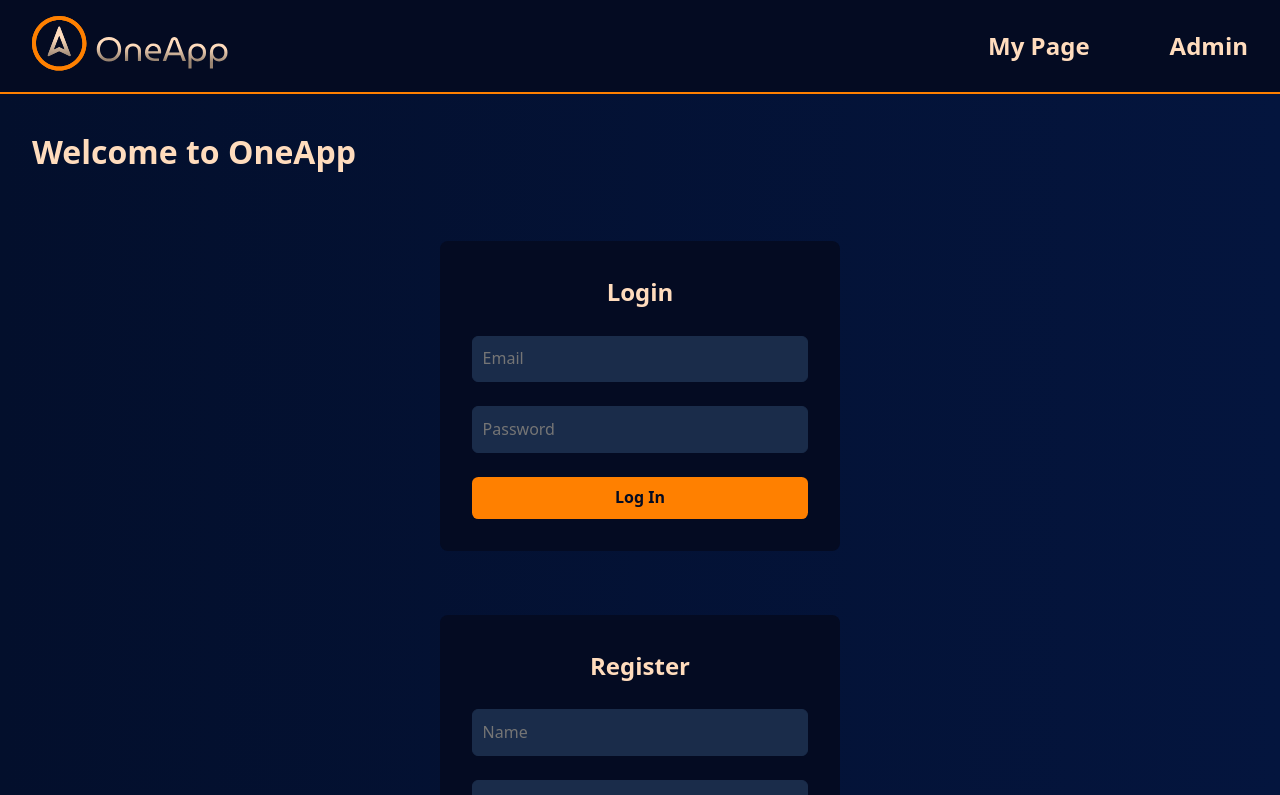
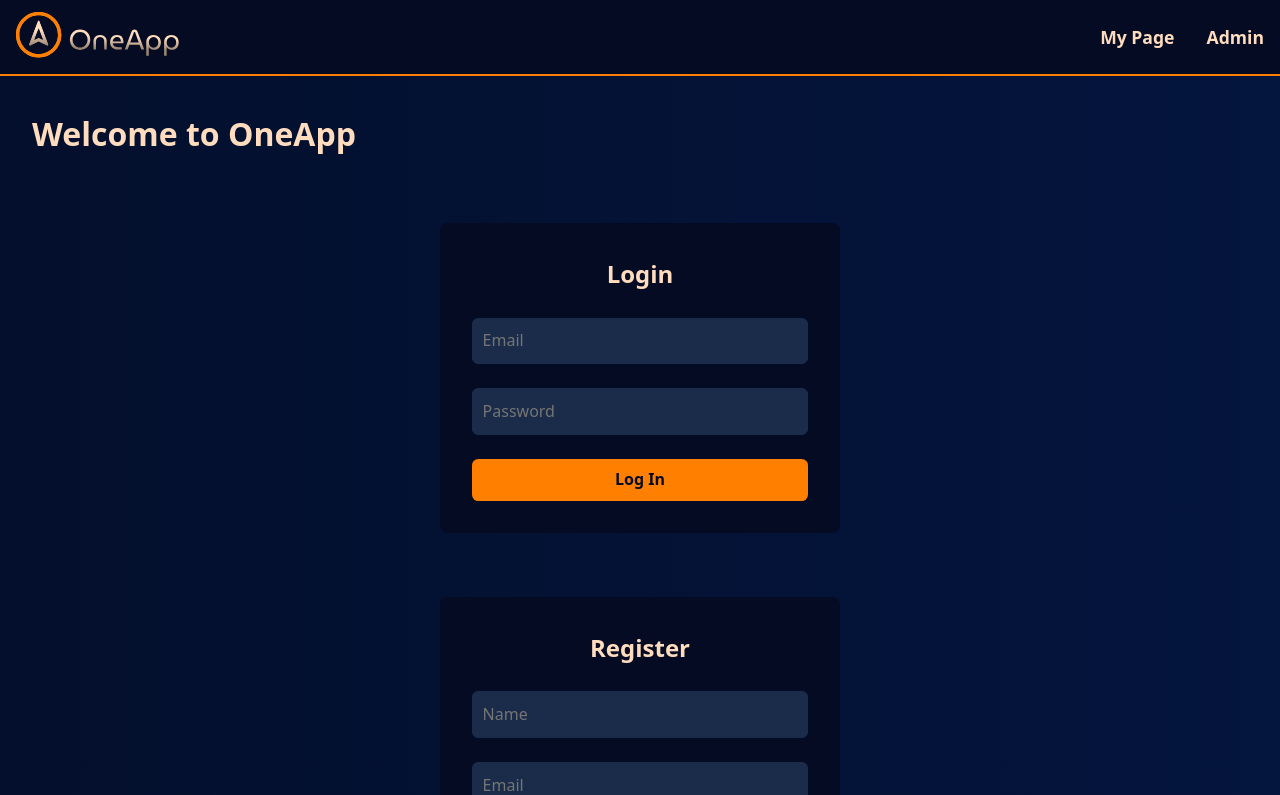
Before and after one commit to Eivind-Haukeberg/S2_final_project, a React (Vite) app: page / in a window 1280 px wide. Shown: the top 795 px of the page. Built offline with nearby package versions, Linux system fonts and the light colour scheme; no server answers; the database is empty.

Commit message:
add responsive styling

```diff
--- a/src/components/AdminCollectionList/AdminCollectionList.module.css
+++ b/src/components/AdminCollectionList/AdminCollectionList.module.css
@@ -55,3 +55,17 @@
   display: flex;
   gap: 1rem;
 }
+
+@media (max-width: 768px) {
+  .admin-collection-list__table {
+    font-size: 0.85rem;
+    display: block;
+    overflow-x: auto;
+    white-space: nowrap;
+  }
+
+  .admin-collection-list__actions {
+    flex-direction: column;
+    gap: 0.5rem;
+  }
+}
--- a/src/components/AdminForm/AdminForm.module.css
+++ b/src/components/AdminForm/AdminForm.module.css
@@ -91,3 +91,21 @@
   font-size: 0.9rem;
   text-align: center;
 }
+
+/* === Responsive === */
+@media (max-width: 768px) {
+  .admin-form {
+    padding: 1rem;
+  }
+
+  .admin-form__input,
+  .admin-form__select {
+    font-size: 0.95rem;
+    min-width: 100%;
+  }
+
+  .admin-form__input-row,
+  .admin-form__search-section {
+    flex-direction: column;
+  }
+}
--- a/src/components/LoginForm/LoginForm.module.css
+++ b/src/components/LoginForm/LoginForm.module.css
@@ -30,3 +30,21 @@
   font-size: 0.9rem;
   text-align: center;
 }
+
+/* === Responsive === */
+@media (max-width: 768px) {
+  .login-form {
+    padding: 1.5rem 1rem;
+    max-width: 100%;
+    margin: 2rem auto;
+  }
+
+  .login-form__input {
+    font-size: 1rem;
+    width: 100%;
+  }
+
+  .login-form__title {
+    font-size: 1.3rem;
+  }
+}
--- a/src/components/MyListGrid/MyListGrid.module.css
+++ b/src/components/MyListGrid/MyListGrid.module.css
@@ -24,7 +24,6 @@
   border-radius: 4px;
 }
 
-/* Poster image */
 .my-list-grid__image {
   width: 100%;
   display: block;
@@ -33,12 +32,10 @@
   position: relative;
 }
 
-/* Zoom effect on hover */
 .my-list-grid__image-wrapper:hover .my-list-grid__image {
   transform: scale(1.05);
 }
 
-/* Overlay */
 .my-list-grid__image-wrapper::before {
   content: '';
   position: absolute;
@@ -52,7 +49,6 @@
   opacity: 0;
 }
 
-/* Title overlay */
 .my-list-grid__title {
   position: absolute;
   bottom: 0;
@@ -71,3 +67,17 @@
 .my-list-grid__image-wrapper:hover .my-list-grid__title {
   opacity: 1;
 }
+
+@media (max-width: 768px) {
+  .my-list-grid {
+    padding: 1rem;
+  }
+
+  .my-list-grid__items {
+    grid-template-columns: repeat(auto-fill, minmax(160px, 1fr));
+  }
+
+  .my-list-grid__title {
+    font-size: 0.9rem;
+  }
+}
--- a/src/components/Navbar/Navbar.jsx
+++ b/src/components/Navbar/Navbar.jsx
@@ -1,29 +1,45 @@
+import { useState } from 'react';
 import { Link } from 'react-router-dom';
 import logo from '../../assets/logo/OneApp_logo.svg';
 import styles from './Navbar.module.css';
 
 function Navbar() {
+  const [isMenuOpen, setIsMenuOpen] = useState(false);
+
   return (
     <nav className={styles['navigation-bar']}>
-      <div className={styles['navigation-bar__logo']}>
-        <Link to='/'>
+      <div className={styles['navigation-bar__container']}>
+        <Link to='/' className={styles['navigation-bar__logo']}>
           <img
             src={logo}
             alt='OneApp Logo'
             className={styles['navigation-bar__logo-image']}
           />
         </Link>
-      </div>
-      <div className={styles['navigation-bar__links']}>
-        {/* <Link to='/' className={styles['navigation-bar__link']}>
-          Home
-        </Link> */}
-        <Link to='/my-page' className={styles['navigation-bar__link']}>
-          My Page
-        </Link>
-        <Link to='/admin' className={styles['navigation-bar__link']}>
-          Admin
-        </Link>
+
+        <button
+          className={styles['navigation-bar__burger']}
+          onClick={() => setIsMenuOpen((prev) => !prev)}>
+          ☰
+        </button>
+
+        <div
+          className={`${styles['navigation-bar__links']} ${
+            isMenuOpen ? styles['navigation-bar__links--open'] : ''
+          }`}>
+          <Link
+            to='/my-page'
+            className={styles['navigation-bar__link']}
+            onClick={() => setIsMenuOpen(false)}>
+            My Page
+          </Link>
+          <Link
+            to='/admin'
+            className={styles['navigation-bar__link']}
+            onClick={() => setIsMenuOpen(false)}>
+            Admin
+          </Link>
+        </div>
       </div>
     </nav>
   );
--- a/src/components/Navbar/Navbar.module.css
+++ b/src/components/Navbar/Navbar.module.css
@@ -1,37 +1,82 @@
 .navigation-bar {
-  display: flex;
-  justify-content: space-between;
-  align-items: center;
-  padding: 1rem;
+  width: 100%;
   background-color: var(--primary-dark);
   color: var(--font-on-dark);
-  font-size: 1.5rem;
-  font-weight: bolder;
   border-bottom: 2px solid var(--primary-orange);
+  font-weight: bold;
+}
+
+.navigation-bar__container {
+  display: flex;
+  align-items: center;
+  justify-content: space-between;
+  padding: 0.75rem 1rem;
+  margin: auto;
+  position: relative;
 }
 
 .navigation-bar__logo {
-  height: 60px;
-  width: auto;
-  margin-left: 1rem;
+  display: flex;
+  align-items: center;
 }
 
 .navigation-bar__logo-image {
-  height: 60px;
+  height: 50px;
   width: auto;
 }
 
+/* Nav links (desktop) */
 .navigation-bar__links {
   display: flex;
-  gap: 5rem;
-  margin-right: 1rem;
+  gap: 2rem;
 }
 
 .navigation-bar__link {
   color: var(--font-on-dark);
   text-decoration: none;
+  font-size: 1.1rem;
 }
 
 .navigation-bar__link:hover {
   text-decoration: underline;
 }
+
+/* Burger button (hidden by default) */
+.navigation-bar__burger {
+  display: none;
+  font-size: 2rem;
+  background: none;
+  border: none;
+  color: var(--font-on-dark);
+  cursor: pointer;
+}
+
+/* Responsive styles */
+@media (max-width: 768px) {
+  .navigation-bar__burger {
+    display: block;
+  }
+
+  .navigation-bar__links {
+    display: none;
+    position: absolute;
+    top: 100%;
+    right: 1rem;
+    background-color: var(--primary-dark);
+    flex-direction: column;
+    gap: 1rem;
+    padding: 1rem;
+    border: 1px solid var(--primary-orange);
+    border-radius: 6px;
+    z-index: 10;
+  }
+
+  .navigation-bar__links--open {
+    display: flex;
+  }
+
+  .navigation-bar__link {
+    font-size: 1.1rem;
+    text-align: right;
+  }
+}
--- a/src/components/RegisterForm/RegisterForm.module.css
+++ b/src/components/RegisterForm/RegisterForm.module.css
@@ -36,3 +36,21 @@
   font-size: 0.9rem;
   text-align: center;
 }
+
+/* === Responsive === */
+@media (max-width: 768px) {
+  .register-form {
+    padding: 1.5rem 1rem;
+    max-width: 100%;
+    margin: 2rem auto;
+  }
+
+  .register-form__input {
+    font-size: 1rem;
+    width: 100%;
+  }
+
+  .register-form__title {
+    font-size: 1.3rem;
+  }
+}
--- a/src/index.css
+++ b/src/index.css
@@ -22,9 +22,13 @@ body {
   margin: 2rem;
 }
 
-/* .auth-form {
-  display: flex;
-  justify-content: center;
-  flex-wrap: wrap;
-  gap: 10rem;
-} */
+/* === Responsive Tweaks === */
+@media (max-width: 768px) {
+  .my-page__info,
+  .my-page__title,
+  .admin-page__title,
+  .home-page__title {
+    margin: 1rem;
+    padding: 0 1rem;
+  }
+}
```
